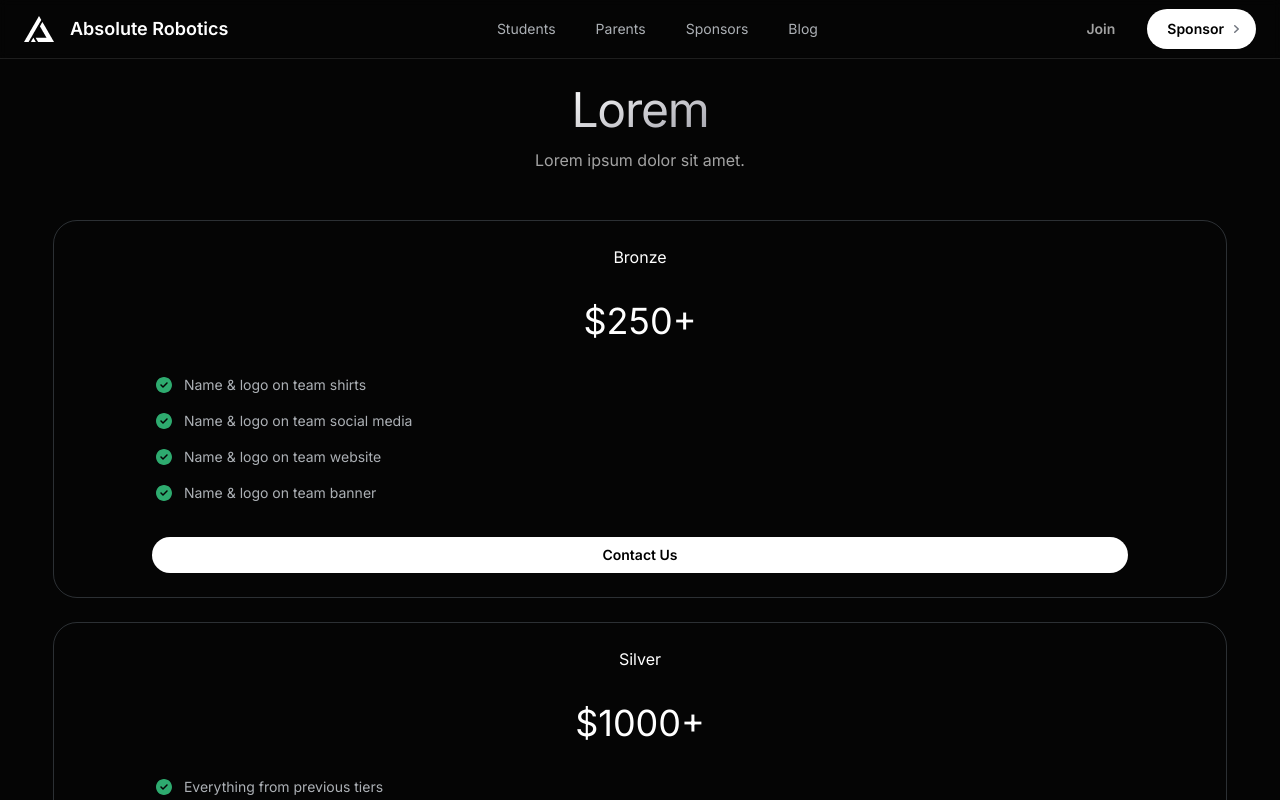
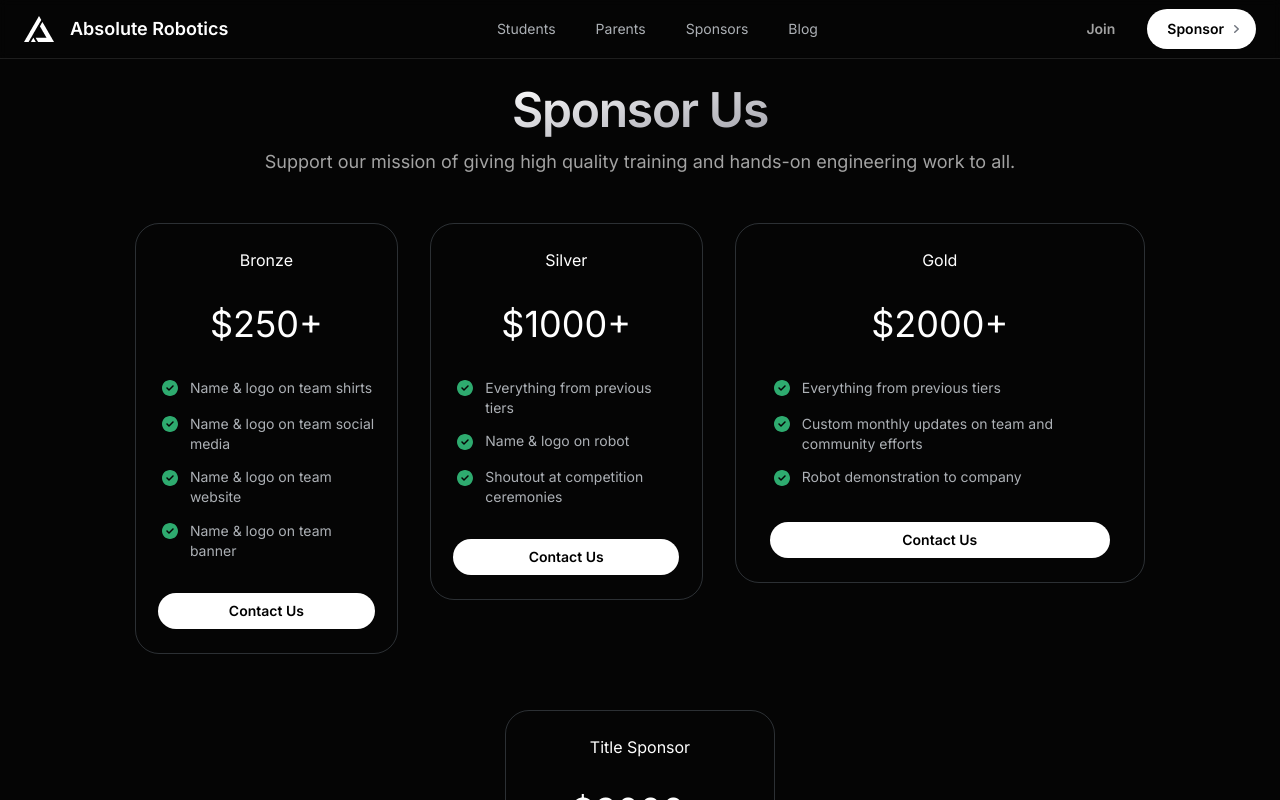
Before and after one commit to benceruleanlu/Team-Website, a Next.js app: page /sponsor in a window 1280 px wide. Shown: the top 800 px of the page. Built offline with nearby package versions, Linux system fonts and the light colour scheme.

Commit message:
fix: sponsorship package fix for desktop

```diff
--- a/app/sponsor/page.tsx
+++ b/app/sponsor/page.tsx
@@ -2,7 +2,6 @@ import Link from "next/link";
 import Navbar from "../components/navbar";
 import Footer from "../components/footer";
 import Sponsors from "../components/sponsorCarousel";
-import Button from "../components/button";
 
 export default function Sponsor() {
   return (
@@ -10,13 +9,17 @@ export default function Sponsor() {
       <Navbar />
       <div className="mx-auto mb-12 mt-20 w-11/12 space-y-2 text-center">
         <p className="text-5xl leading-tight tracking-tight">
-          <span className="bg-gradient-to-br from-white to-zinc-400 bg-clip-text text-transparent">
-            Lorem
+          <span className="bg-gradient-to-br from-white to-zinc-400 bg-clip-text font-semibold text-transparent">
+            Sponsor Us
           </span>
         </p>
-        <p className="px-1 text-neutral-400">Lorem ipsum dolor sit amet.</p>
+        <p className="mx-auto max-w-4xl text-balance px-1 text-neutral-400 md:text-[1.125rem] md:leading-[1.5]">
+          Support our mission of giving high quality training and hands-on
+          engineering work to all.
+        </p>
       </div>
-      <div className="mx-auto mb-6 w-11/12 rounded-3xl border border-[#d6ebfd30] text-center">
+      <div className="mx-auto flex h-max w-11/12 flex-wrap justify-center gap-x-8 gap-y-8">
+        <div className="mb-6 w-max rounded-3xl border border-[#d6ebfd30] text-center">
           <p className="mb-8 mt-6">Bronze</p>
           <p className="mb-8 text-4xl">$250+</p>
           <ul className="mx-auto w-10/12 space-y-3 text-sm text-[#f1f7feb5]">
@@ -91,7 +94,7 @@ export default function Sponsor() {
             </div>
           </Link>
         </div>
-      <div className="mx-auto mb-6 w-11/12 rounded-3xl border border-[#d6ebfd30] text-center">
+        <div className="4mb-6 h-max w-max rounded-3xl border border-[#d6ebfd30] text-center">
           <p className="mb-8 mt-6">Silver</p>
           <p className="mb-8 text-4xl">$1000+</p>
           <ul className="mx-auto w-10/12 space-y-3 text-sm text-[#f1f7feb5]">
@@ -150,7 +153,7 @@ export default function Sponsor() {
             </div>
           </Link>
         </div>
-      <div className="mx-auto mb-6 w-11/12 rounded-3xl border border-[#d6ebfd30] text-center">
+        <div className="mb-6 h-max w-max rounded-3xl border border-[#d6ebfd30] text-center">
           <p className="mb-8 mt-6">Gold</p>
           <p className="mb-8 text-4xl">$2000+</p>
           <ul className="mx-auto w-10/12 space-y-3 text-sm text-[#f1f7feb5]">
@@ -211,7 +214,7 @@ export default function Sponsor() {
             </div>
           </Link>
         </div>
-      <div className="mx-auto mb-6 w-11/12 rounded-3xl border border-[#d6ebfd30] text-center">
+        <div className="mb-6 h-max w-max rounded-3xl border border-[#d6ebfd30] text-center">
           <p className="mb-8 mt-6">Title Sponsor</p>
           <p className="mb-8 text-4xl">$3000+</p>
           <ul className="mx-auto w-10/12 space-y-3 text-sm text-[#f1f7feb5]">
@@ -270,6 +273,7 @@ export default function Sponsor() {
             </div>
           </Link>
         </div>
+      </div>
       <div className="my-24">
         <Sponsors />
       </div>
```
Lines whose indentation alone changed are shown as unchanged.
